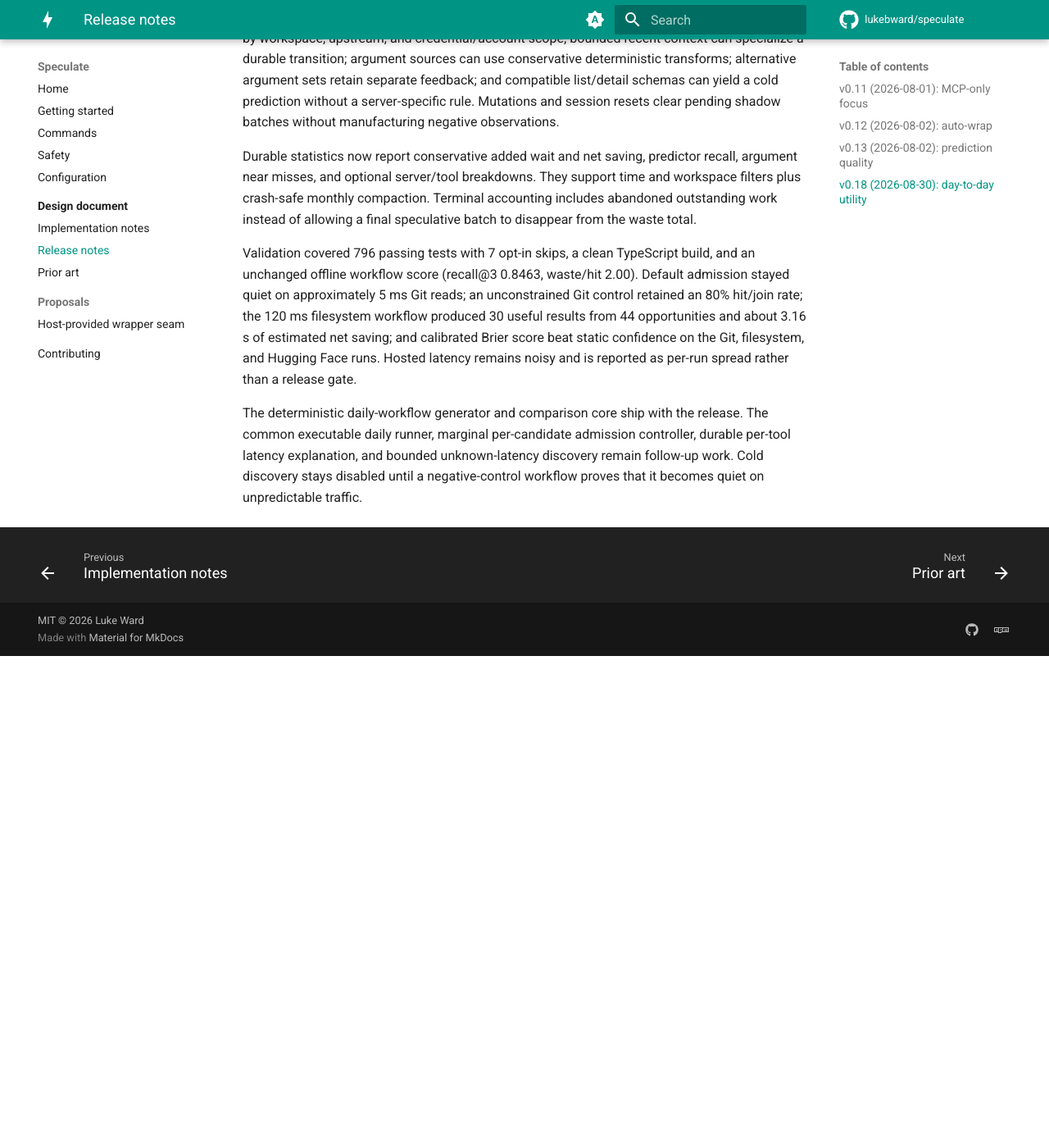
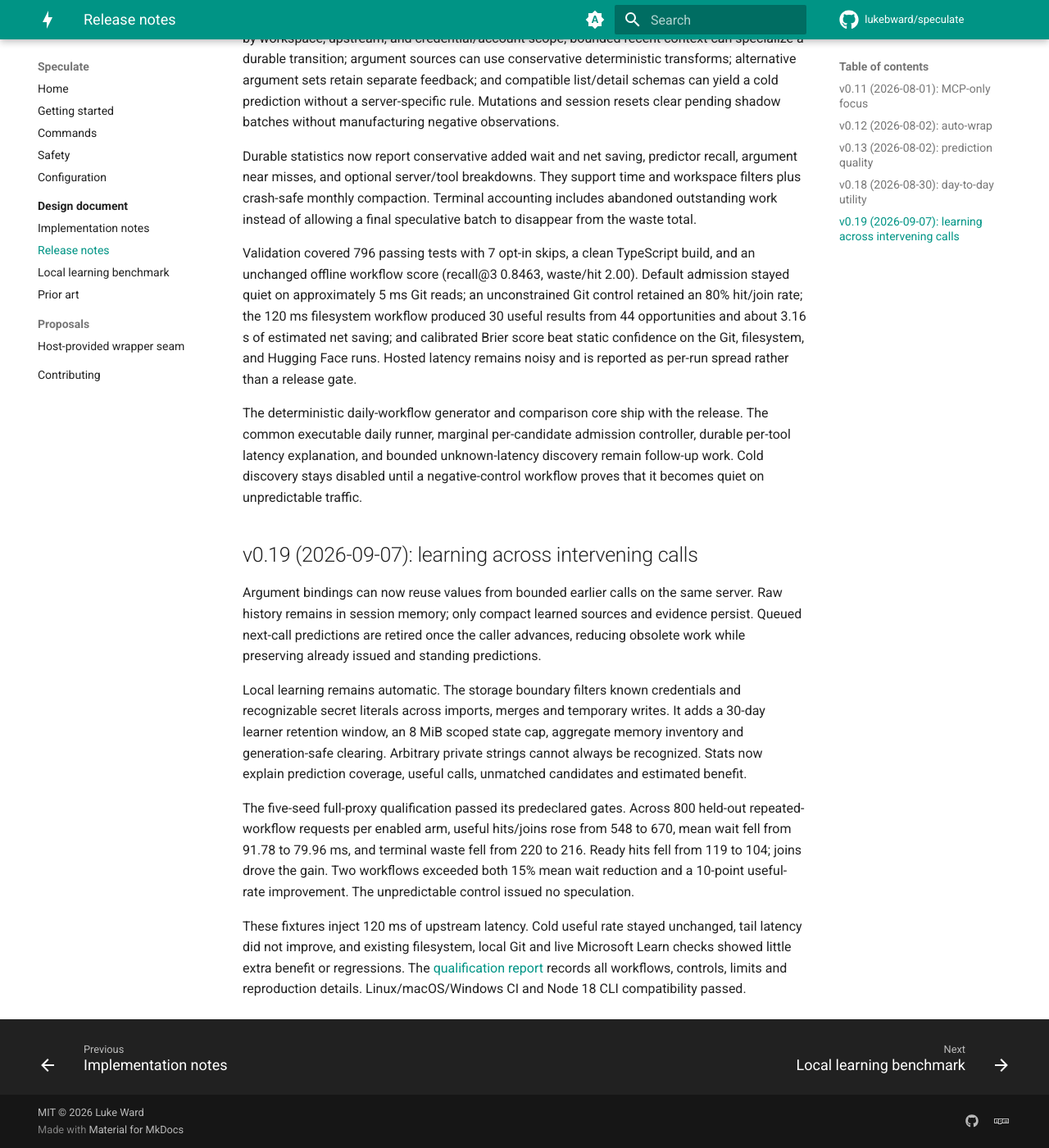
Before and after one commit to lukebward/speculate, an MkDocs documentation site: the page built from docs/design/releases.md, in a window 1280 px wide and 1400 px high, scrolled down 8899 px. Shown: the whole window at 82% size. Built offline with MkDocs 1.6.1 and Material for MkDocs 9.7.7, drawn with Linux system fonts in a browser that asks for light colours; comment, search, counter and statistics services are not loaded; before the commit the page ends 9699 px from its top, so only the background shows below that.

Commit message:
Document qualified repeated-workflow gains and practical limits

```diff
--- a/docs/design/releases.md
+++ b/docs/design/releases.md
@@ -439,3 +439,32 @@ controller, durable per-tool latency explanation, and bounded unknown-latency
 discovery remain follow-up work. Cold discovery stays disabled until a
 negative-control workflow proves that it becomes quiet on unpredictable
 traffic.
+
+## v0.19 (2026-09-07): learning across intervening calls
+
+Argument bindings can now reuse values from bounded earlier calls on the same
+server. Raw history remains in session memory; only compact learned sources
+and evidence persist. Queued next-call predictions are retired once the
+caller advances, reducing obsolete work while preserving already issued and
+standing predictions.
+
+Local learning remains automatic. The storage boundary filters known
+credentials and recognizable secret literals across imports, merges and
+temporary writes. It adds a 30-day learner retention window, an 8 MiB scoped
+state cap, aggregate memory inventory and generation-safe clearing. Arbitrary
+private strings cannot always be recognized. Stats now explain prediction
+coverage, useful calls, unmatched candidates and estimated benefit.
+
+The five-seed full-proxy qualification passed its predeclared gates. Across
+800 held-out repeated-workflow requests per enabled arm, useful hits/joins
+rose from 548 to 670, mean wait fell from 91.78 to 79.96 ms, and terminal
+waste fell from 220 to 216. Ready hits fell from 119 to 104; joins drove the
+gain. Two workflows exceeded both 15% mean wait reduction and a 10-point
+useful-rate improvement. The unpredictable control issued no speculation.
+
+These fixtures inject 120 ms of upstream latency. Cold useful rate stayed
+unchanged, tail latency did not improve, and existing filesystem, local Git
+and live Microsoft Learn checks showed little extra benefit or regressions.
+The [qualification report](local-learning-benchmark.md) records all workflows,
+controls, limits and reproduction details. Linux/macOS/Windows CI and Node 18
+CLI compatibility passed.
--- a/mkdocs.yml
+++ b/mkdocs.yml
@@ -62,6 +62,7 @@ nav:
       - Design spec: design/index.md
       - Implementation notes: design/implementation-notes.md
       - Release notes: design/releases.md
+      - Local learning benchmark: design/local-learning-benchmark.md
       - Prior art: design/prior-art.md
   - Proposals:
       - Host-provided wrapper seam: upstream/mcp-wrapper-seam.md
```
Also changed, not shown: README.md (+9 -2 lines), docs/commands.md (+5 -4 lines), docs/configuration.md (+3 -3 lines), docs/design/local-learning-benchmark.md (added, +115 -0 lines), docs/safety.md (+2 -2 lines).
